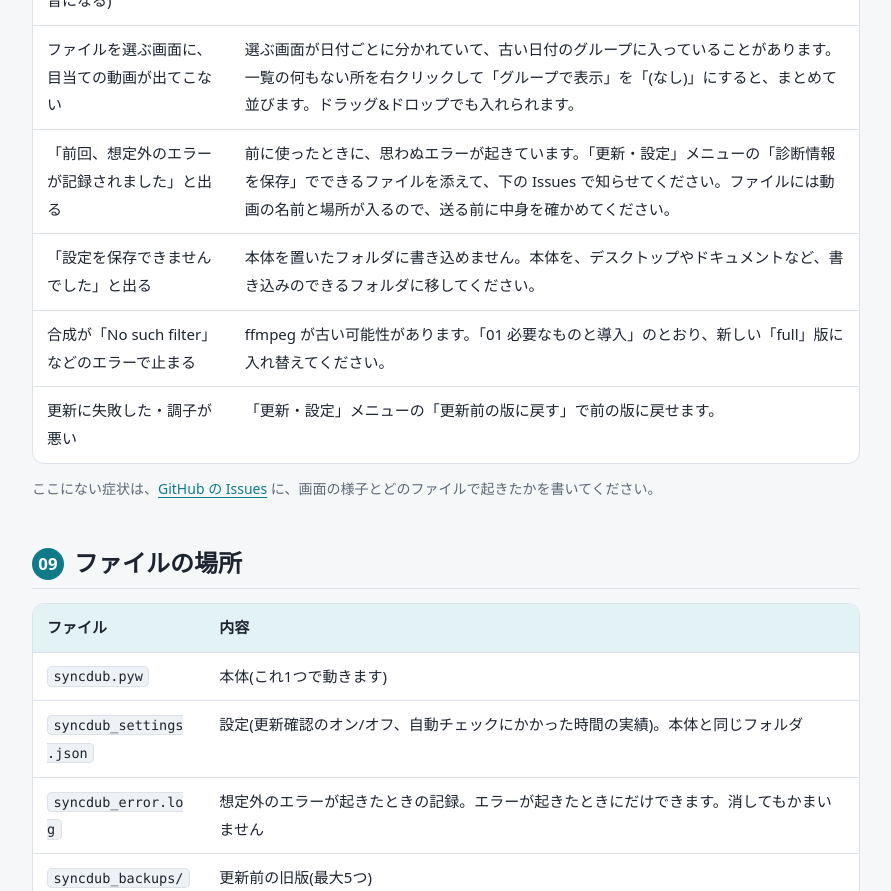
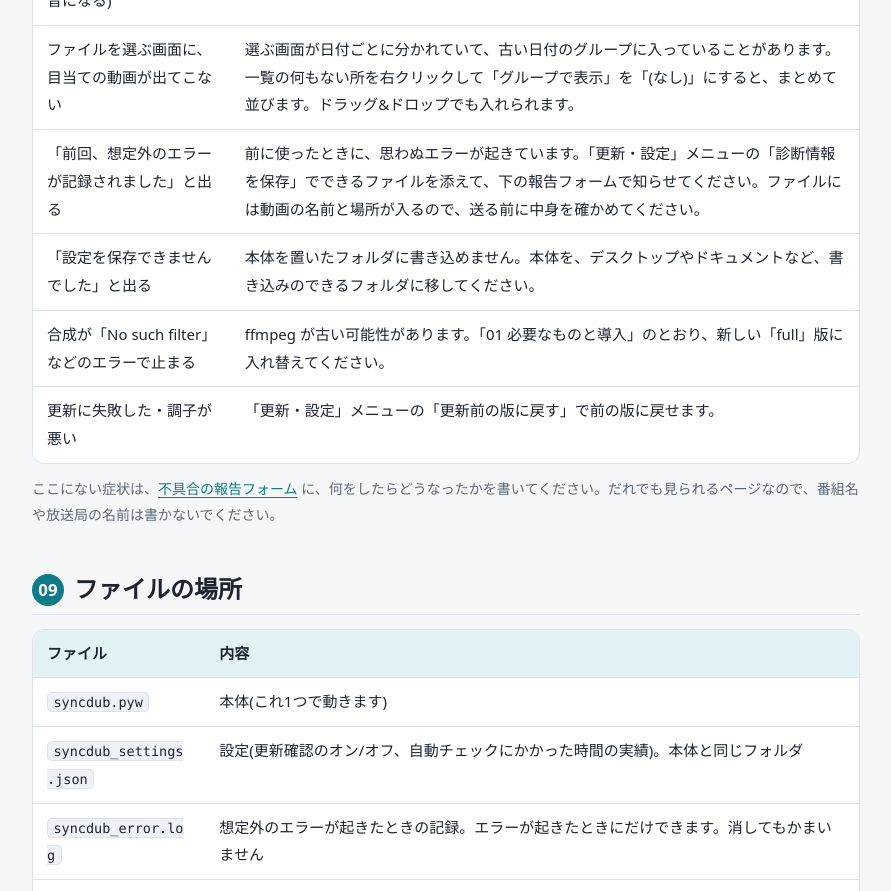
Before and after one commit to tatata17/syncdub, a plain HTML site: page docs/index.html in a window 1280 px wide. Shown: the part 10820-11711 px from the top of the page, without its empty margins (324-1215 px from the left). Drawn offline with Linux system fonts and the light colour scheme.

Commit message:
ベータ51: 不具合の報告フォーム(GitHub の入力フォーム)と、ソフトからの入口
.github/ISSUE_TEMPLATE に、不具合の報告・要望のフォームを追加(日本語。番組名を書かない注意つき)。
ソフトの「更新・設定」→「不具合を報告…」から、版と環境を入れた状態で開く。使い方ページのリンクもフォームへ。

Co-Authored-By: Claude Fable 5.2 <noreply@anthropic.com>
Claude-Session: https://claude.ai/code/session_01KDHkD72hQiYiRx2gsTVcw7

```diff
--- a/beta/version.json
+++ b/beta/version.json
@@ -1 +1 @@
-{"version": "2026.11.18.44", "beta": 50, "file": "beta/syncdub_beta.pyw", "sha256": "697a1dbe53575d3ad305be66607f318c9733f0806be383691c235780f06c739a", "notes": "PAL版かどうかの判定: 音で決められないとき(会話ばかりの動画など)は、映像でも調べるようにしました"}
+{"version": "2026.11.18.44", "beta": 51, "file": "beta/syncdub_beta.pyw", "sha256": "5a681065efee295f0b59f809de521ddd1d14f897bdc3f6a44e376187df8b9971", "notes": "「更新・設定」に「不具合を報告…」を追加しました。報告のページ(入力フォーム)が開きます"}
--- a/docs/index.html
+++ b/docs/index.html
@@ -424,12 +424,12 @@ footer{border-top:1px solid var(--line);margin-top:60px;padding:22px 0;color:var
   <tr><td>「保存先を使えません」と出る</td><td>同じ名前の動画を、動画プレーヤーなどで開いたままにしています。閉じてからもう一度「合成スタート」を押すか、「変更」で別の名前にしてください。</td></tr>
   <tr><td>音だけでは合わない(別の場所に当たる・途中が無音になる)</td><td>「かんたん」タブの「詳細設定」で「映像でも合わせる」にチェックを入れて、もう一度「自動で合わせる」を押してください。</td></tr>
   <tr><td>ファイルを選ぶ画面に、目当ての動画が出てこない</td><td>選ぶ画面が日付ごとに分かれていて、古い日付のグループに入っていることがあります。一覧の何もない所を右クリックして「グループで表示」を「(なし)」にすると、まとめて並びます。ドラッグ&amp;ドロップでも入れられます。</td></tr>
-  <tr><td>「前回、想定外のエラーが記録されました」と出る</td><td>前に使ったときに、思わぬエラーが起きています。「更新・設定」メニューの「診断情報を保存」でできるファイルを添えて、下の Issues で知らせてください。ファイルには動画の名前と場所が入るので、送る前に中身を確かめてください。</td></tr>
+  <tr><td>「前回、想定外のエラーが記録されました」と出る</td><td>前に使ったときに、思わぬエラーが起きています。「更新・設定」メニューの「診断情報を保存」でできるファイルを添えて、下の報告フォームで知らせてください。ファイルには動画の名前と場所が入るので、送る前に中身を確かめてください。</td></tr>
   <tr><td>「設定を保存できませんでした」と出る</td><td>本体を置いたフォルダに書き込めません。本体を、デスクトップやドキュメントなど、書き込みのできるフォルダに移してください。</td></tr>
   <tr><td>合成が「No such filter」などのエラーで止まる</td><td>ffmpeg が古い可能性があります。「01 必要なものと導入」のとおり、新しい「full」版に入れ替えてください。</td></tr>
   <tr><td>更新に失敗した・調子が悪い</td><td>「更新・設定」メニューの「更新前の版に戻す」で前の版に戻せます。</td></tr>
  </table></div>
- <p class="muted">ここにない症状は、<a href="https://github.com/tatata17/syncdub/issues">GitHub の Issues</a> に、画面の様子とどのファイルで起きたかを書いてください。</p>
+ <p class="muted">ここにない症状は、<a href="https://github.com/tatata17/syncdub/issues/new/choose">不具合の報告フォーム</a> に、何をしたらどうなったかを書いてください。だれでも見られるページなので、番組名や放送局の名前は書かないでください。</p>
 </section>
 
 <section id="files">
@@ -454,7 +454,7 @@ footer{border-top:1px solid var(--line);margin-top:60px;padding:22px 0;color:var
 </section>
 
 <footer>
-  <a href="https://github.com/tatata17/syncdub">GitHub リポジトリ</a> ・ 不具合やご要望は <a href="https://github.com/tatata17/syncdub/issues">Issues</a> へ
+  <a href="https://github.com/tatata17/syncdub">GitHub リポジトリ</a> ・ 不具合やご要望は <a href="https://github.com/tatata17/syncdub/issues/new/choose">報告フォーム</a> へ
 </footer>
 </main>
 </div>
```
Also changed, not shown: docs/beta.html (+1 -0 lines), 5 other files.
